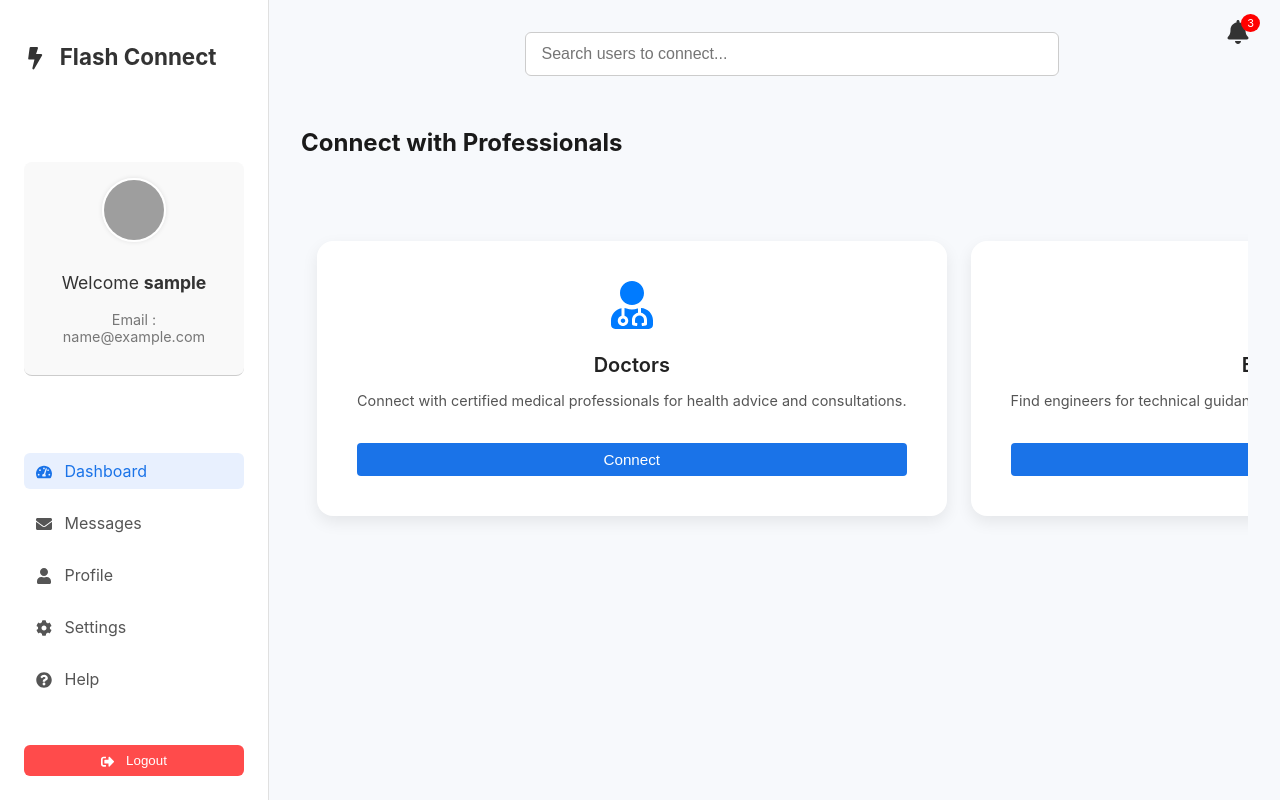
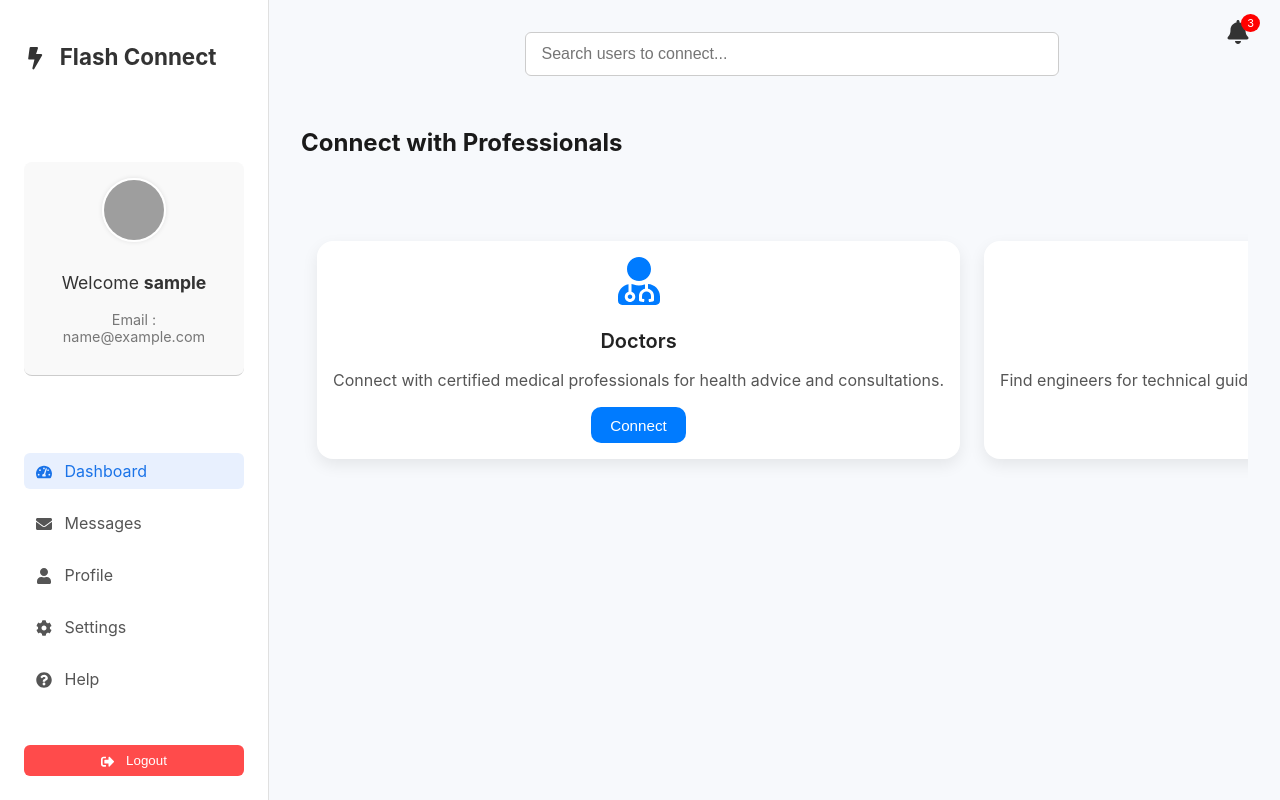
Before and after one commit to Maverick400x/FlashConnectFrontEnd, a React (Create React App) app: page /dashboard in a window 1280 px wide. Built offline with nearby package versions, Linux system fonts and the light colour scheme; sample sign-in values are in the browser's storage; grey boxes are pictures that could not be loaded.

Commit message:
dashboard css

```diff
--- a/src/styles/dashboard.css
+++ b/src/styles/dashboard.css
@@ -101,47 +101,6 @@ body {
   border-radius: 4px;
   cursor: pointer;
 }
-
-/* Cards Section */
-.cards-section {
-  display: grid;
-  grid-template-columns: repeat(auto-fill, minmax(220px, 1fr));
-  gap: 1.5rem;
-}
-
-.card {
-  background: #ffffff;
-  padding: 1.5rem;
-  border-radius: 8px;
-  border: 1px solid #e0e0e0;
-  transition: box-shadow 0.2s ease;
-}
-
-.card:hover {
-  box-shadow: 0 2px 8px rgba(0,0,0,0.1);
-}
-
-.card h4 {
-  margin: 0 0 0.5rem;
-  color: #333;
-}
-
-.card p {
-  font-size: 0.9rem;
-  color: #555;
-}
-
-.card button {
-  margin-top: 1rem;
-  width: 100%;
-  padding: 0.5rem;
-  background: #1a73e8;
-  border: none;
-  color: #fff;
-  border-radius: 4px;
-  cursor: pointer;
-}
-
 /* Search Users Section */
 .search-users {
   width: 100%;
@@ -234,6 +193,7 @@ body {
 
 .logout-button:hover {
   background-color: #d93d3d;
+  color: #fff;
 }
 /* notification bell */
 .notification-bell-wrapper {
```
Also changed, not shown: 2 other files (tests, documents, lock files or other folders).
